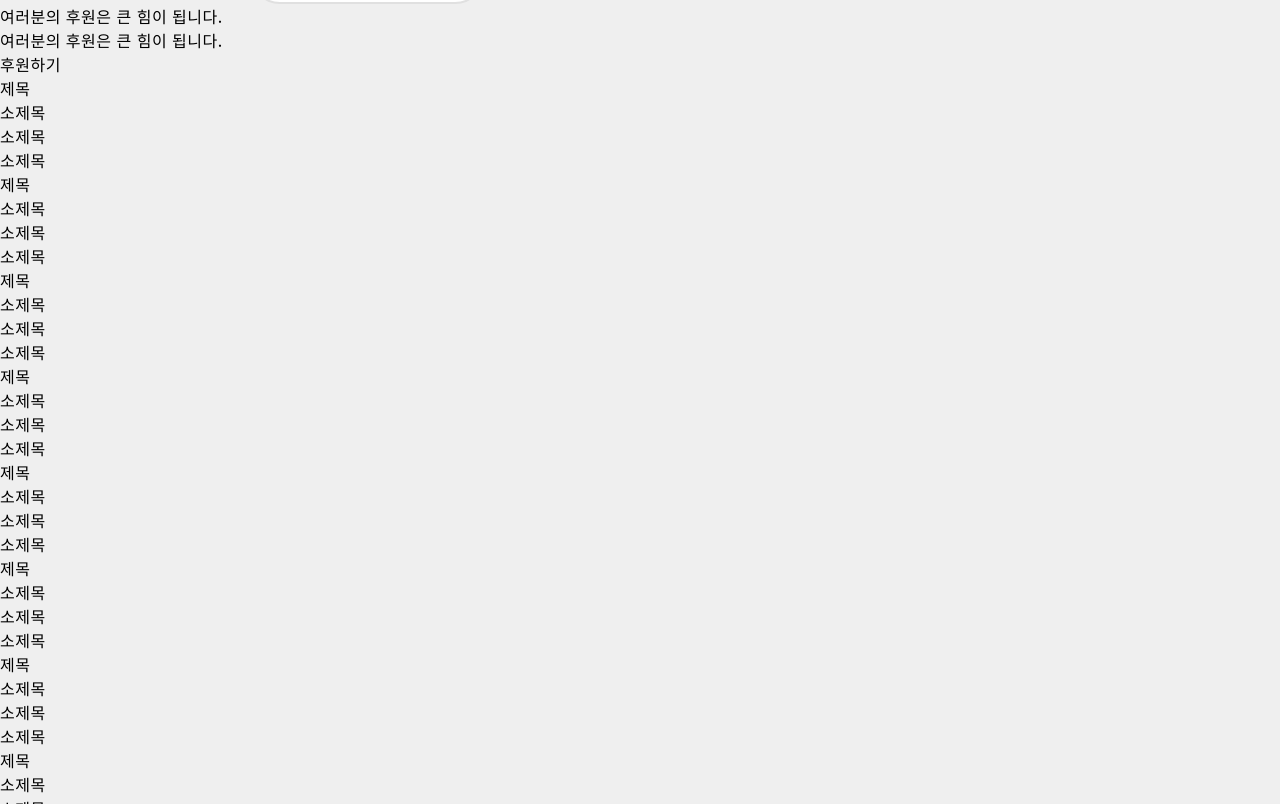
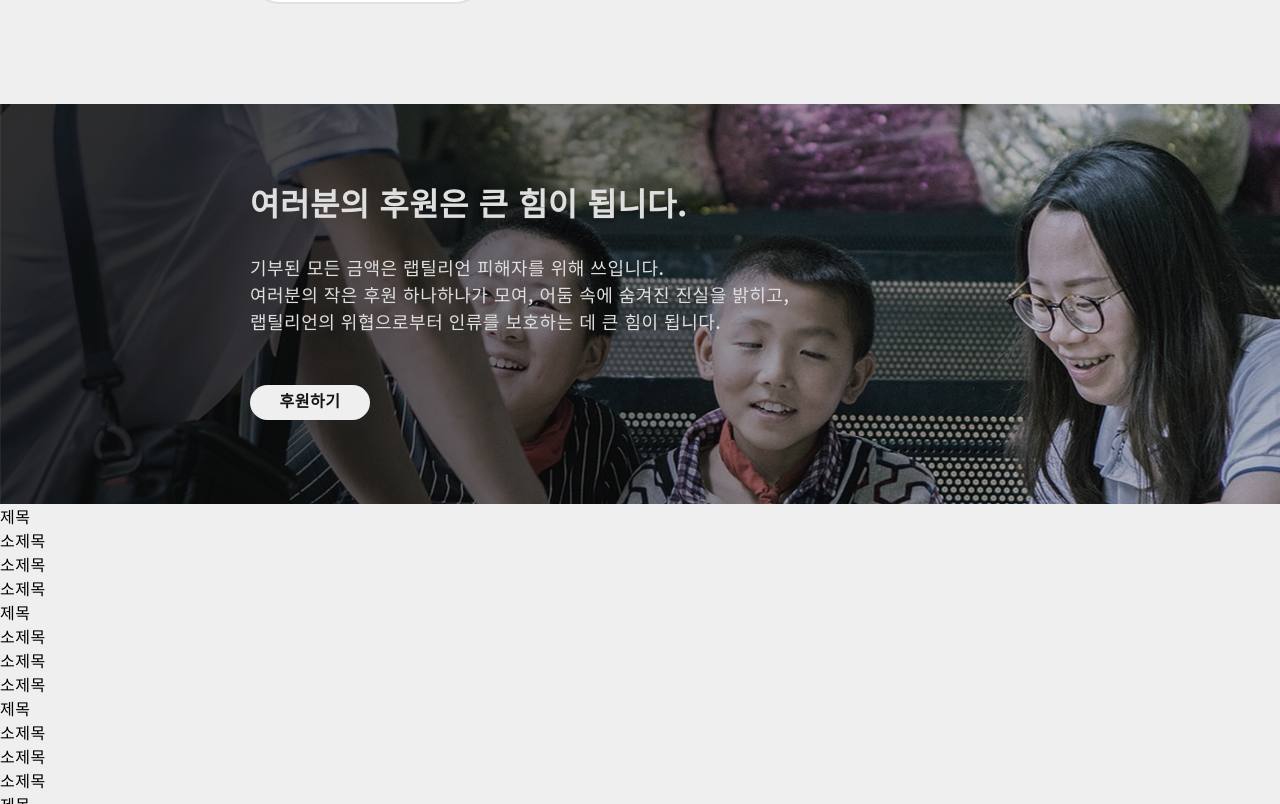
Before and after one commit to catlee74/my_project, a website: page index.html in a window 1280 px wide. Shown: the part 3098-3902 px from the top of the page. Drawn offline with Linux system fonts and the light colour scheme.

Commit message:
후원창 완성

```diff
--- a/index.html
+++ b/index.html
@@ -121,14 +121,20 @@
           </div>
         </div>
       </div>
-      <div class="section section_support">
-        <div class="section section_support section_support-title">
-          여러분의 후원은 큰 힘이 됩니다.
+      <div class="section support">
+        <div class="support-text">
+          <div class="support-title">여러분의 후원은 큰 힘이 됩니다.</div>
+          <div class="support-maintext">
+            기부된 모든 금액은 랩틸리언 피해자를 위해 쓰입니다. <br />
+            여러분의 작은 후원 하나하나가 모여, 어둠 속에 숨겨진 진실을 밝히고,
+            <br />
+            랩틸리언의 위협으로부터 인류를 보호하는 데 큰 힘이 됩니다.
+          </div>
+          <div class="support-btn">
+            <div class="support-btn-text">후원하기</div>
+          </div>
         </div>
-        <div class="section section_support section_support-text">
-          여러분의 후원은 큰 힘이 됩니다.
-        </div>
-        <div class="section section_support section_support-btn">후원하기</div>
+        <img src="./assets/support.png" alt="" />
       </div>
       <div class="section section_footer">
         <div class="footer_item">
--- a/style/style.scss
+++ b/style/style.scss
@@ -272,3 +272,46 @@ hr {
   background-color: #dfdfdf;
   border: 0;
 }
+
+.support {
+  position: relative;
+  margin-top: 6.25rem;
+}
+
+.support-text {
+  position: absolute;
+  top: 5.4rem;
+  left: 15.625rem;
+  z-index: 1;
+  width: 58.8125rem;
+  height: 25rem;
+  color: #dfdfdf;
+}
+
+.support-title {
+  padding-bottom: 2.5rem;
+  font-size: 2rem;
+  font-weight: 700;
+}
+
+.support-maintext {
+  padding-bottom: 3.125rem;
+  font-size: 18px;
+  font-weight: 500;
+  line-height: 150%;
+}
+
+.support-btn {
+  width: 120px;
+  height: 35px;
+  padding-block: 0.2rem;
+  padding-inline: 1.5rem;
+  font-weight: 700;
+  color: #151515;
+  background-color: #efefef;
+  border-radius: 1.25rem;
+}
+
+.support-btn-text {
+  text-align: center;
+}
```
Also changed, not shown: style/style.css.
